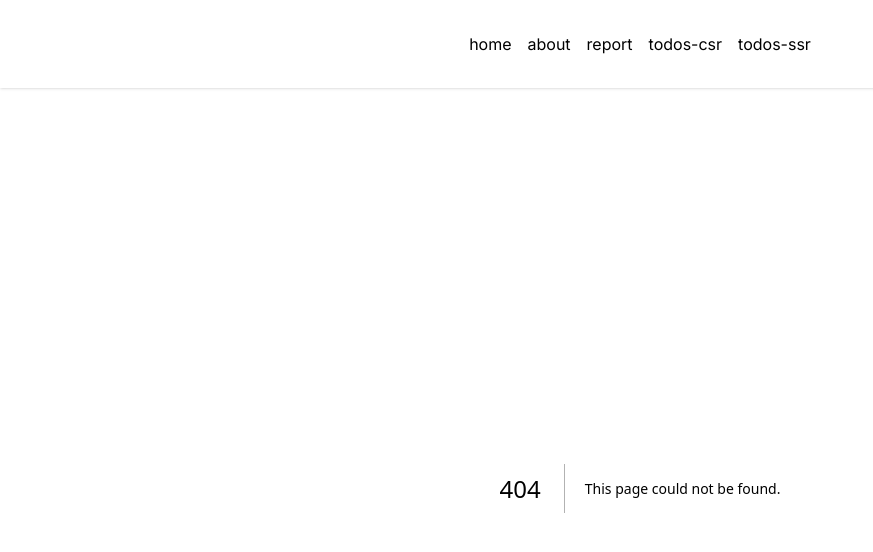
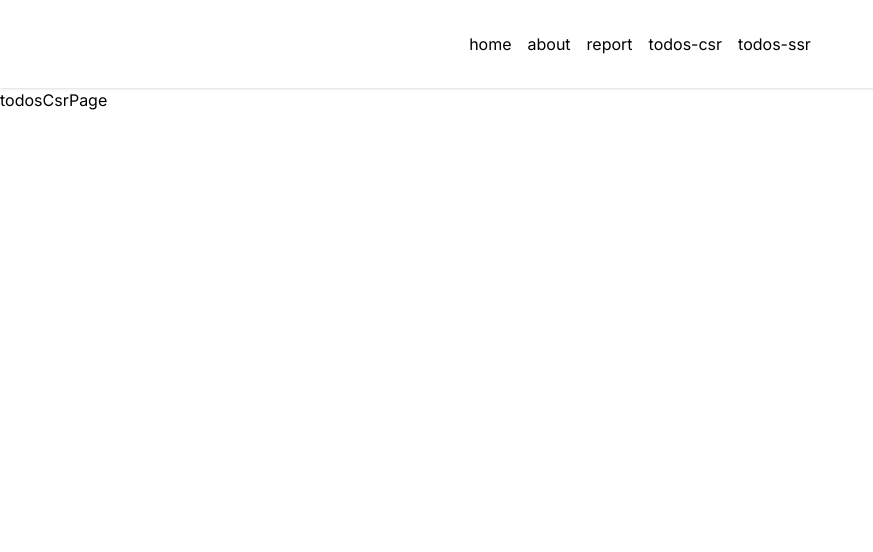
Before and after one commit to jigico/next-todo-list, a Next.js app: page /todosCsr in a window 1280 px wide. Before the commit this address had no page. Shown: the top 552 px of the page, without its empty margins (0-873 px from the left). Built offline with nearby package versions, Linux system fonts and the light colour scheme.

Commit message:
[ADD] todos csr page

```diff
--- /dev/null
+++ b/src/app/todosCsr/page.tsx
@@ -0,0 +1,7 @@
+import React from "react";
+
+const todosCsrPage = () => {
+  return <div>todosCsrPage</div>;
+};
+
+export default todosCsrPage;
```
